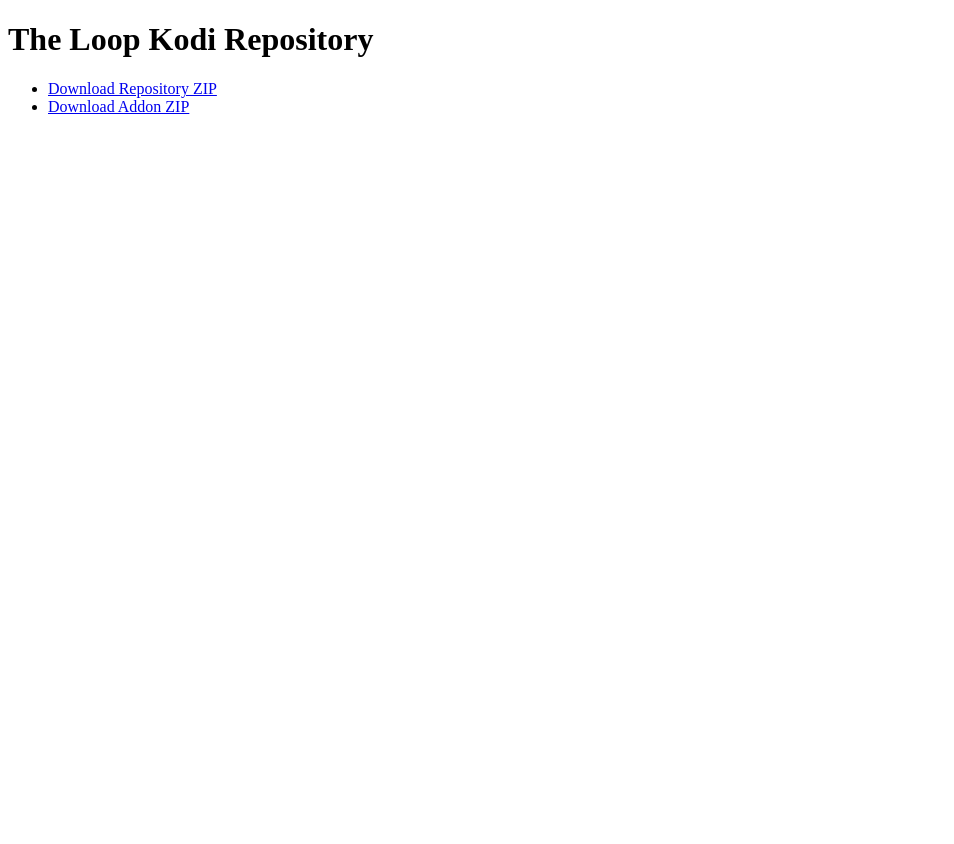
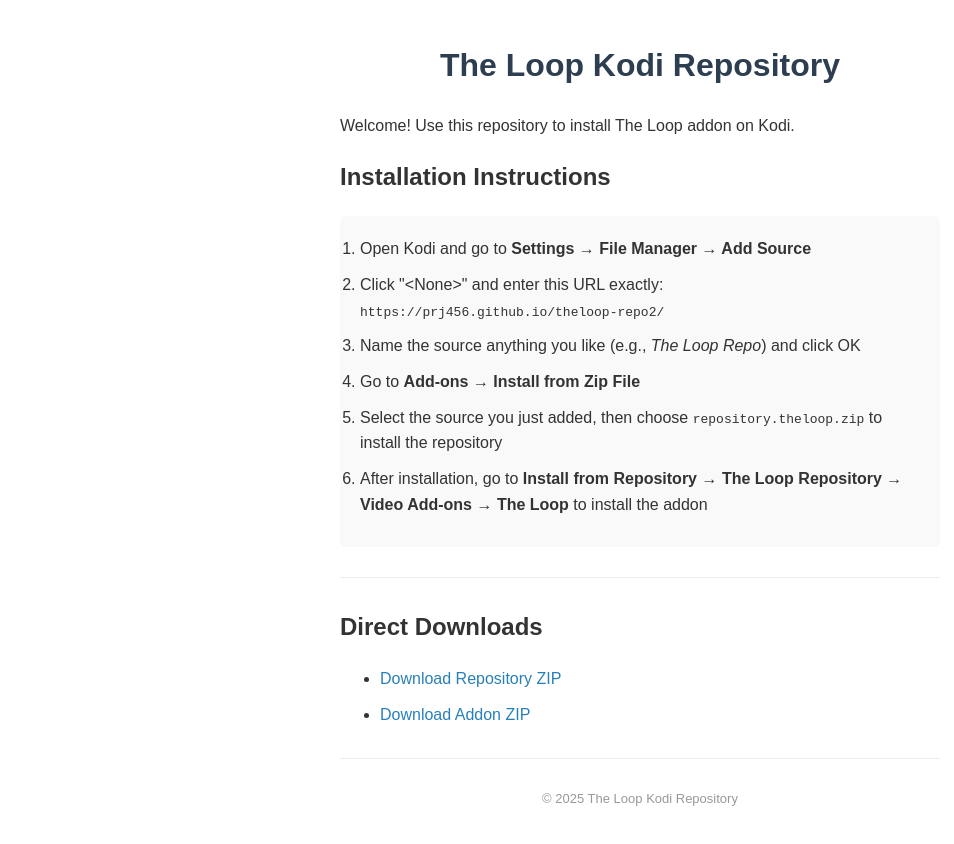
Before and after one commit to prj456/theloop-repo2, a plain HTML site: page index.html in a window 1280 px wide. Shown: the whole page, without its empty margins (0-954 px from the left). Before the commit the page ends 800 px from the top, so only its background shows below. Drawn offline with Linux system fonts and the light colour scheme.

Commit message:
Add files via upload

```diff
--- a/index.html
+++ b/index.html
@@ -1,12 +1,74 @@
+<!DOCTYPE html>
+<html lang="en">
+<head>
+  <meta charset="UTF-8" />
+  <title>The Loop Kodi Repository</title>
+  <style>
+    body {
+      font-family: Arial, sans-serif;
+      max-width: 600px;
+      margin: 40px auto;
+      line-height: 1.6;
+      padding: 0 20px;
+      color: #333;
+    }
+    h1 {
+      color: #2c3e50;
+      text-align: center;
+    }
+    a {
+      color: #2980b9;
+      text-decoration: none;
+    }
+    a:hover {
+      text-decoration: underline;
+    }
+    ol {
+      background: #f9f9f9;
+      padding: 20px;
+      border-radius: 6px;
+    }
+    li {
+      margin-bottom: 10px;
+    }
+    hr {
+      margin: 30px 0;
+      border: none;
+      border-top: 1px solid #eee;
+    }
+  </style>
+</head>
+<body>
+  <h1>The Loop Kodi Repository</h1>
 
-<!DOCTYPE html>
-<html>
-<head><title>The Loop Repository</title></head>
-<body>
-<h1>The Loop Kodi Repository</h1>
-<ul>
-  <li><a href="repository.theloop.zip">Download Repository ZIP</a></li>
-  <li><a href="plugin.video.theloop.zip">Download Addon ZIP</a></li>
-</ul>
+  <p>Welcome! Use this repository to install The Loop addon on Kodi.</p>
+
+  <h2>Installation Instructions</h2>
+  <ol>
+    <li>Open Kodi and go to <strong>Settings → File Manager → Add Source</strong></li>
+    <li>Click &quot;&lt;None&gt;&quot; and enter this URL exactly: <br />
+      <code>https://prj456.github.io/theloop-repo2/</code>
+    </li>
+    <li>Name the source anything you like (e.g., <em>The Loop Repo</em>) and click OK</li>
+    <li>Go to <strong>Add-ons → Install from Zip File</strong></li>
+    <li>Select the source you just added, then choose <code>repository.theloop.zip</code> to install the repository</li>
+    <li>After installation, go to <strong>Install from Repository → The Loop Repository → Video Add-ons → The Loop</strong> to install the addon</li>
+  </ol>
+
+  <hr />
+
+  <h2>Direct Downloads</h2>
+  <ul>
+    <li><a href="repository.theloop.zip" download>Download Repository ZIP</a></li>
+    <li><a href="plugin.video.theloop.zip" download>Download Addon ZIP</a></li>
+  </ul>
+
+  <hr />
+
+  <footer>
+    <p style="text-align:center; font-size: small; color: #999;">
+      &copy; 2025 The Loop Kodi Repository
+    </p>
+  </footer>
 </body>
 </html>
```
